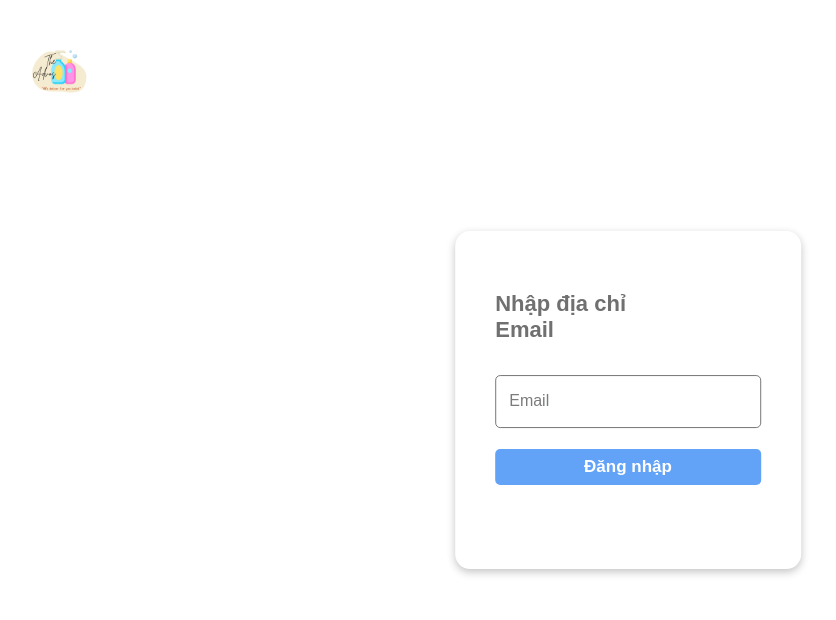
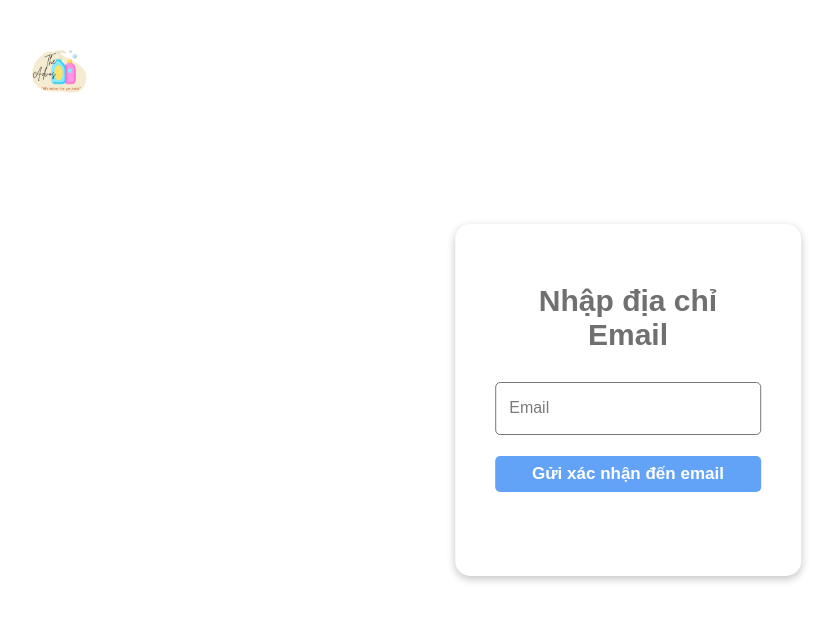
Before and after one commit to dainie17/test_du-an, a React (Create React App) app: page /ForgotPass in a window 1280 px wide. Shown: the top 620 px of the page, without its empty margins (12-848 px from the left). Built offline with nearby package versions, Linux system fonts and the light colour scheme; no server answers.

Commit message:
forgot passs update

```diff
--- a/src/Screen/Forgot_Pass.js
+++ b/src/Screen/Forgot_Pass.js
@@ -86,8 +86,8 @@ export default function Forgot_Pass(props) {
             </div>
 
             <div className="login">
-                <div className="form_login_title">
-                    <p className="title_content">Nhập địa chỉ Email</p>
+                <div style={{width: "100%", textAlign: "center", margin: "0 0 30px 0"}}>
+                    <p style={{fontSize: "30px", fontWeight:"750", color: "#707070"}}>Nhập địa chỉ Email</p>
                 </div>
                 <div className="form_login_input">
                     <div className="userr">
@@ -112,7 +112,7 @@ export default function Forgot_Pass(props) {
                         className="form_login_btn"
                         onClick={onclickForgetPass}
                     >
-                        Đăng nhập
+                        Gửi xác nhận đến email
                     </button>
                 </div>
             </div>
```
